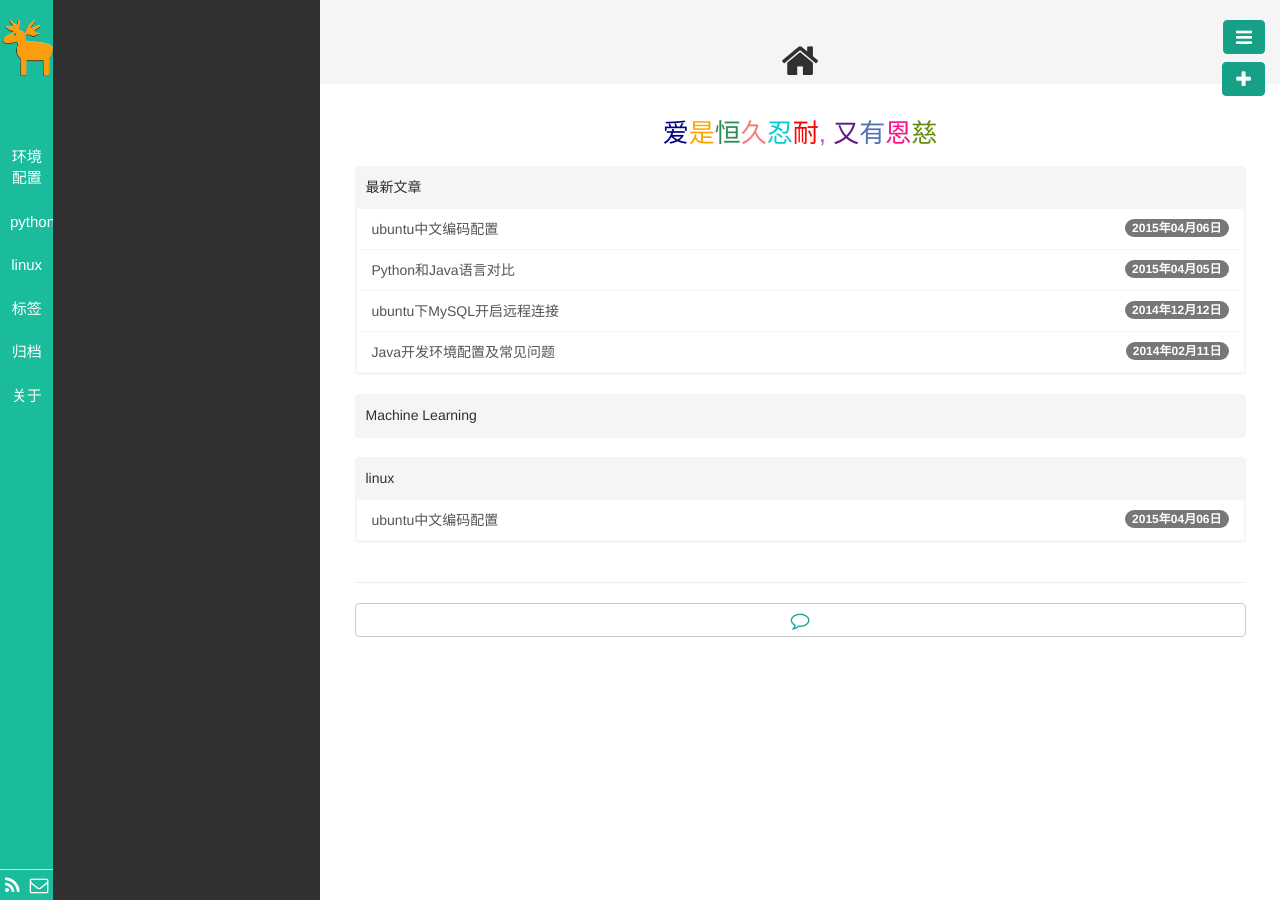
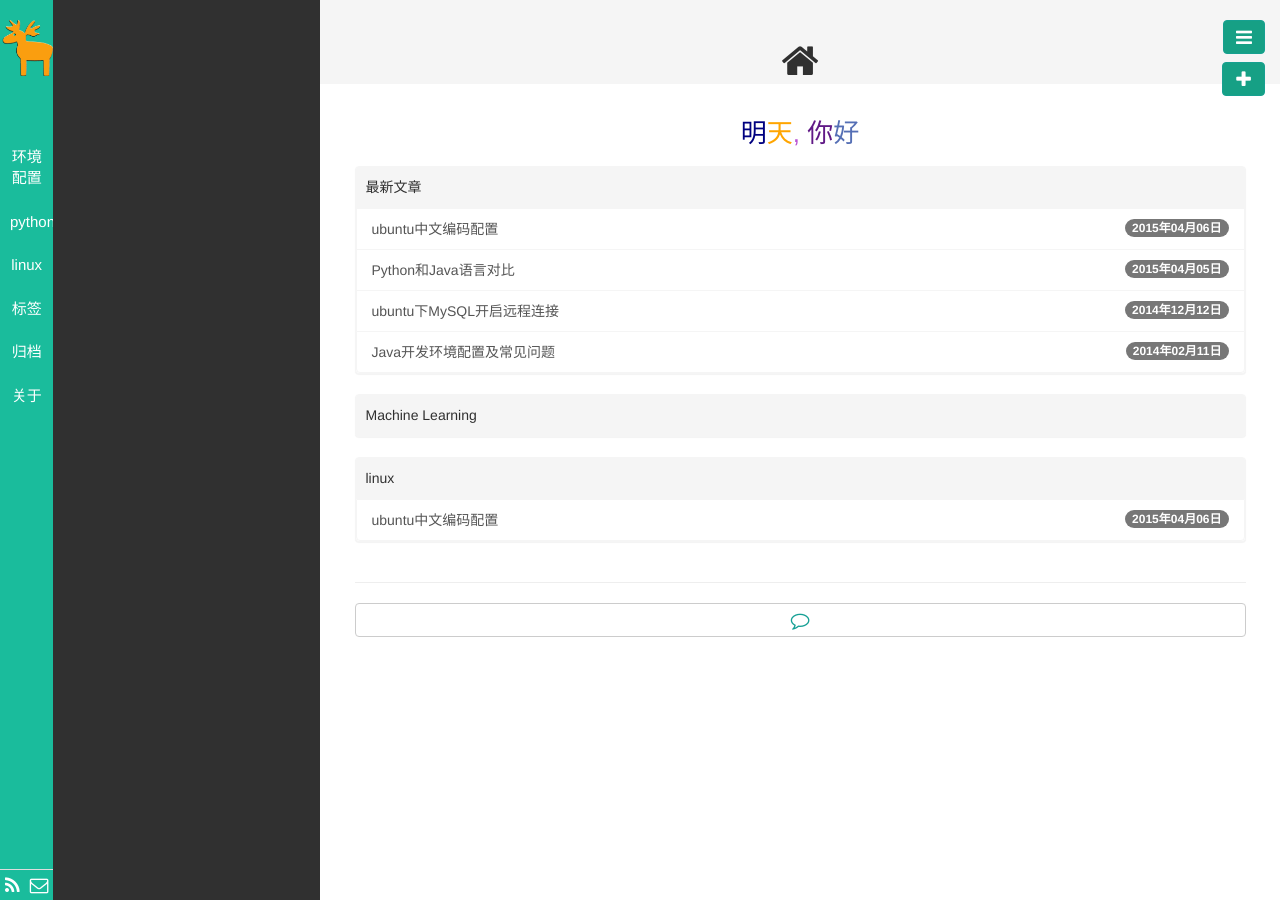
Before and after one commit to shuzhou/shuzhou.github.io, a Jekyll site: the page built from index.html, in a window 1280 px wide. Built offline with Jekyll 4.4.1, drawn with Linux system fonts in a browser that asks for light colours; nearby versions of some CDN libraries; library files that are not in the unit come from our copies; Markdown is read by kramdown in place of the engine named in the settings; the list of posts is cut into pages by our own code.

Commit message:
modify my index.html

```diff
--- a/index.html
+++ b/index.html
@@ -4,7 +4,7 @@ title: <i class="fa fa-home fa-lg"></i>
 titlename: 首页
 ---
 <!--<br>-->
-<center><h3><font color="#000080">爱</font><font color="#FFA500">是</font><font color="#2E8B57">恒</font><font color="#F08080">久</font><font color="#00CED1">忍</font><font color="red">耐</font><font color="#BA55D3">, </font><font color="#601986">又</font><font color="#556fb5">有</font><font color="#fa1089">恩</font><font color="#638c0b">慈</font></h3></center>
+<center><h3><font color="#000080">明</font><font color="#FFA500">天</font></font><font color="#BA55D3">, </font><font color="#601986">你</font><font color="#556fb5">好</font></h3></center>
 <div class="row">
   <div class="col-md-12">
     <div class="panel panel-primary">
```
